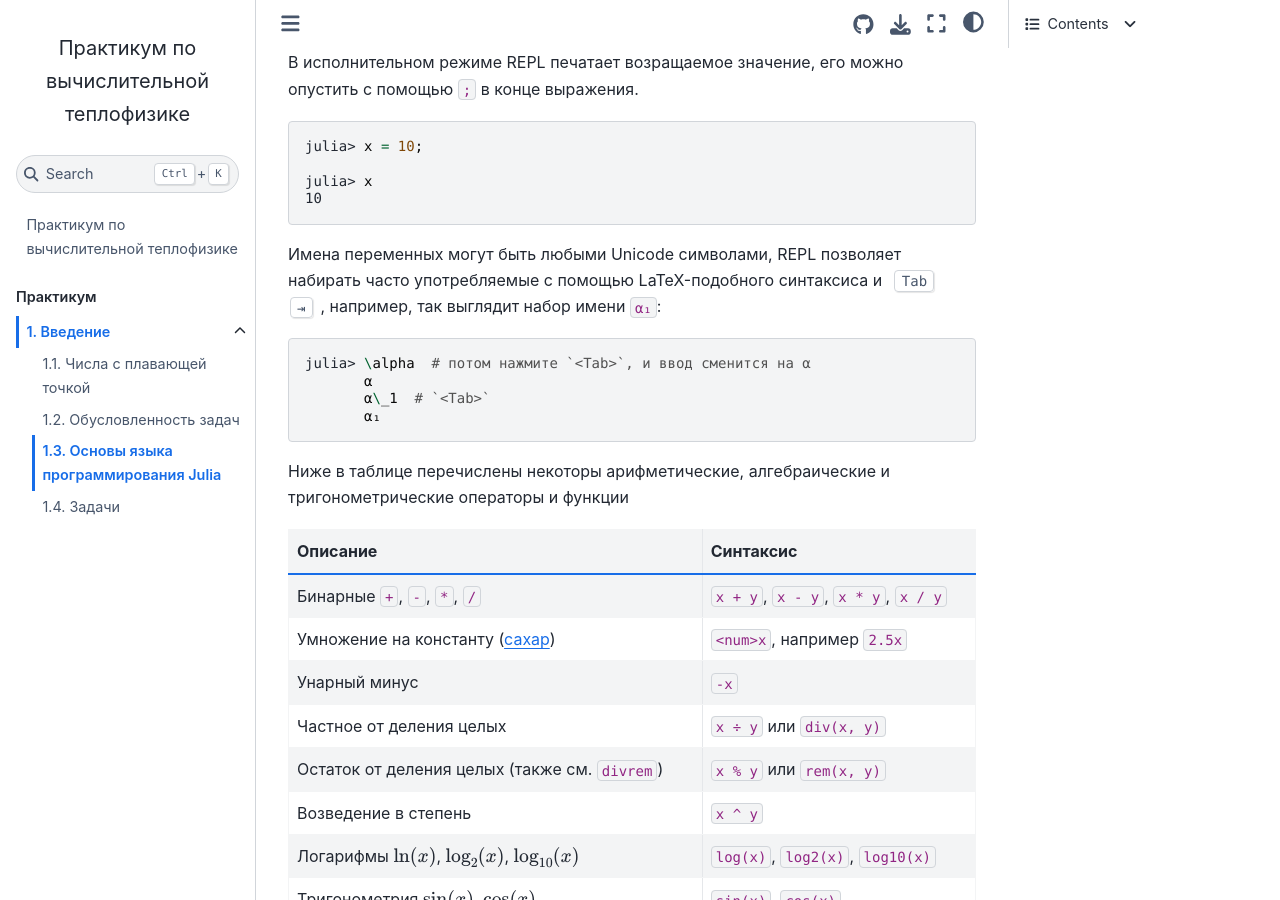
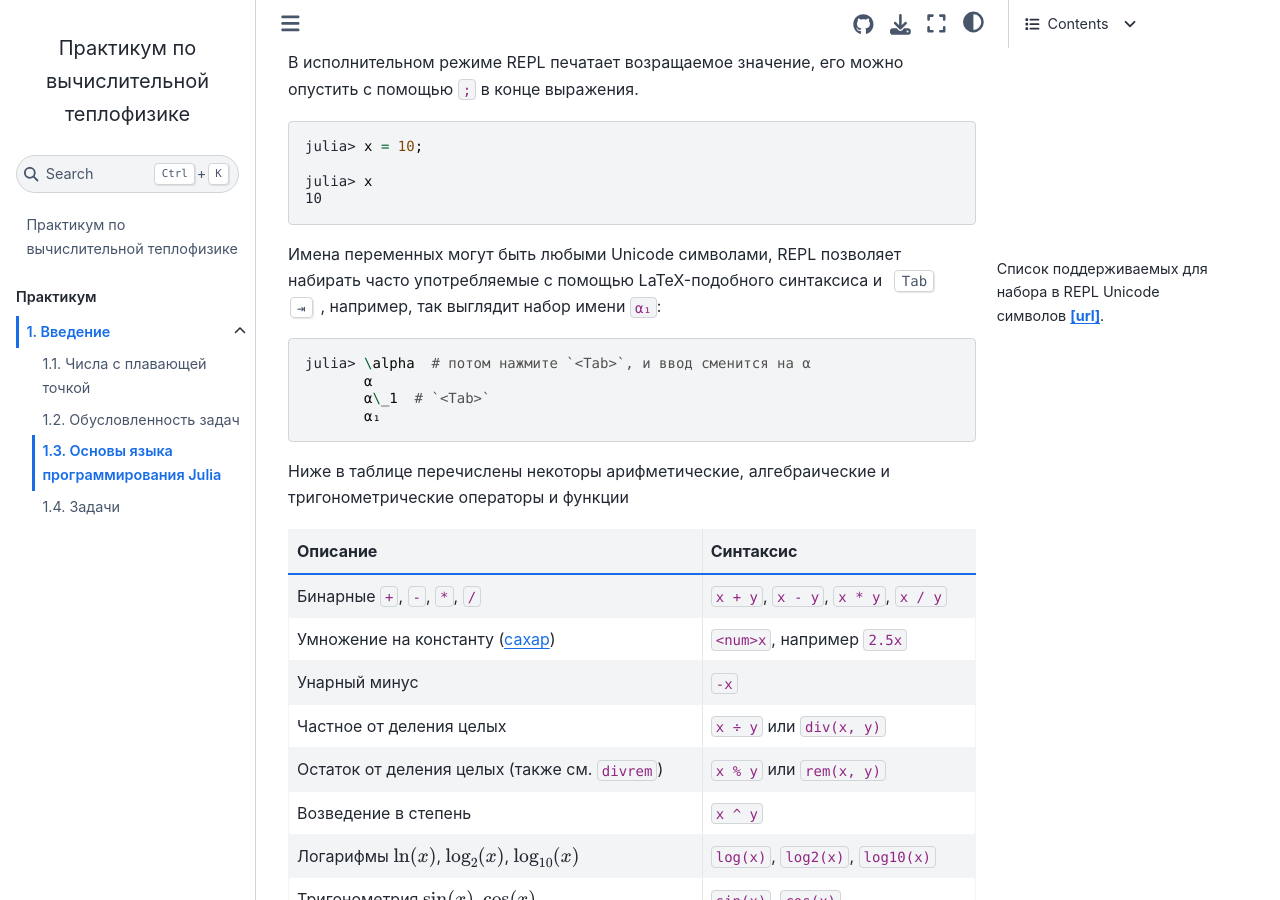
Before and after one commit to stepanzh/computational_thermodynamics, a Jupyter Book: the page built from book/intro/julia.md, in a window 1280 px wide and 900 px high, scrolled down 3650 px. Built offline with Jupyter Book 1.0.4 settings and Sphinx 7.4.7 and the Sphinx Book theme 1.1.4, drawn with Linux system fonts in a browser that asks for light colours.

Commit message:
ссылка на unicode input

````diff
--- a/book/intro/julia.md
+++ b/book/intro/julia.md
@@ -293,6 +293,9 @@ julia> x
 
 ```
 
+```{margin}
+Список поддерживаемых для набора в REPL Unicode символов **[[url]](https://docs.julialang.org/en/v1/manual/unicode-input/)**.
+```
 Имена переменных могут быть любыми Unicode символами, REPL позволяет набирать часто употребляемые с помощью LaTeX-подобного синтаксиса и {kbd}`Tab ⇥`, например, так выглядит набор имени `α₁`:
 
 ```julia-repl
````
